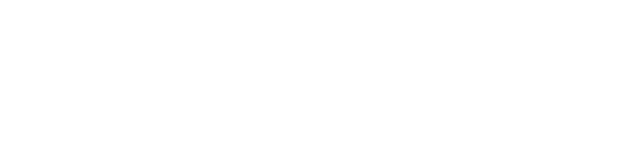
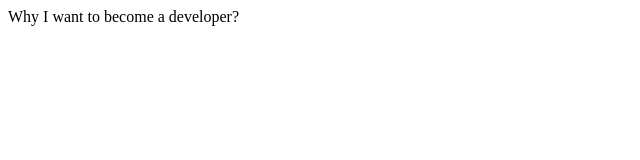
Before and after one commit to acciojob/why-software-Zaki-byte-786, a website: page main.html in a window 1280 px wide. Shown: the whole page, without its empty margins (0-640 px from the left). Drawn offline with Linux system fonts and the light colour scheme.

Commit message:
created a submission

```diff
--- a/main.html
+++ b/main.html
@@ -10,7 +10,7 @@
 	<!-- the entire body must be written by student -->
     <script type="text/javascript" src="./script.js">
 </script>
-
+<div id="test">Why I want to become a developer?</div>
 </body>
 
 </html>
```
